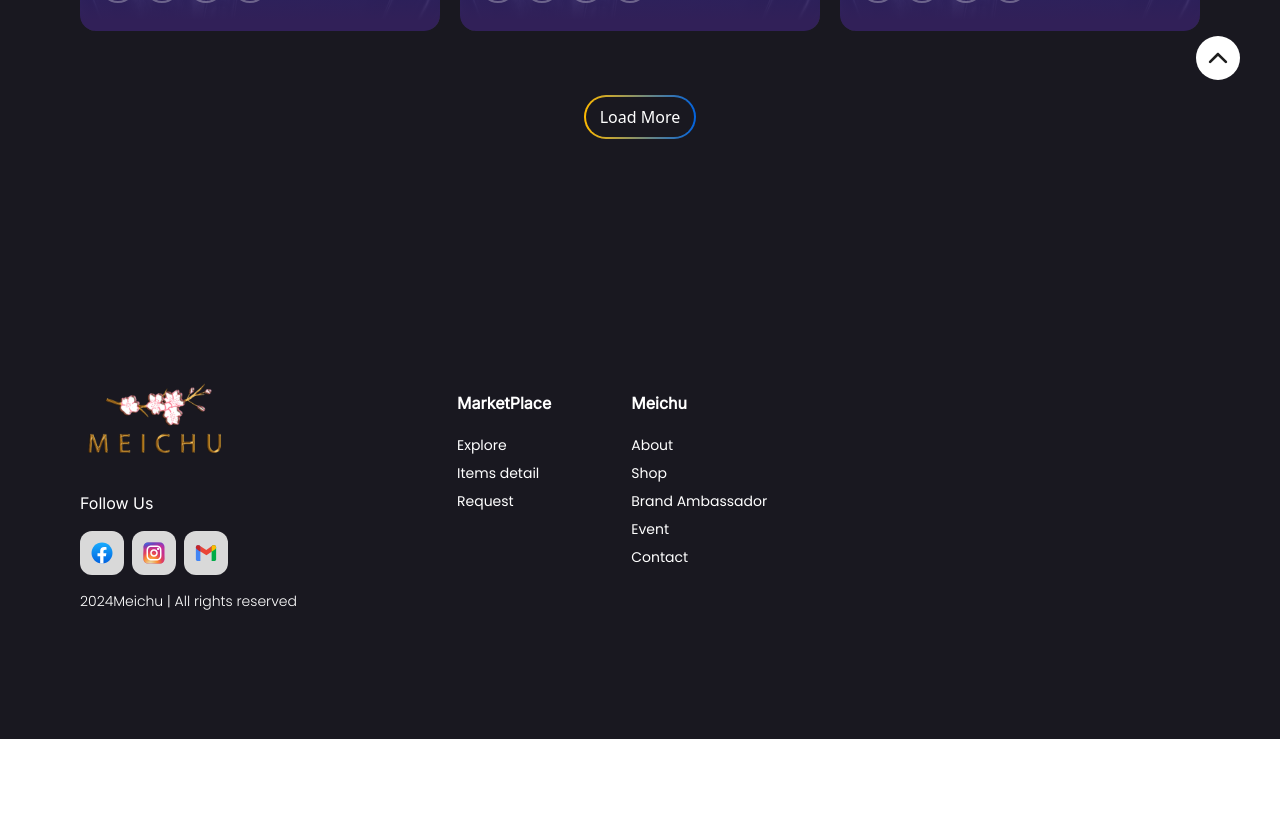
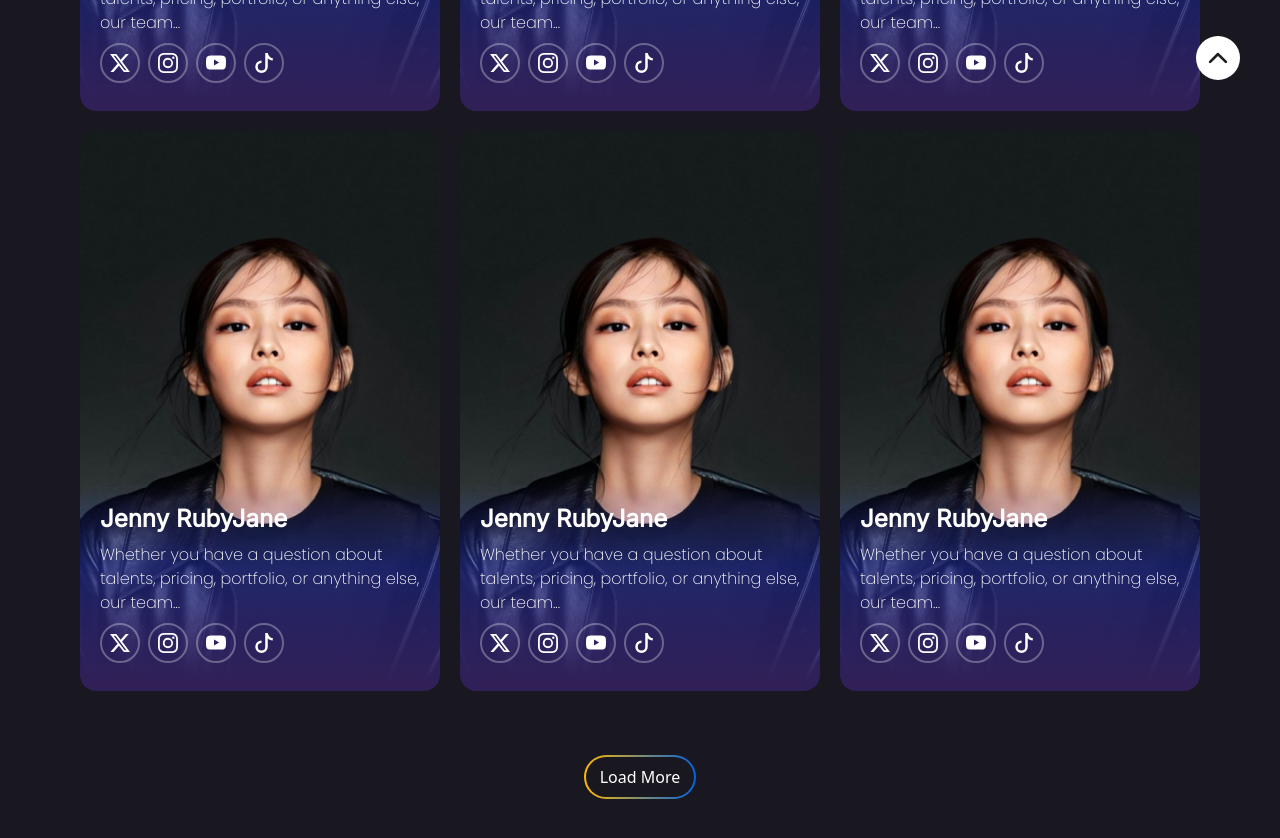
Before and after one commit to SeptianProject/meichu, a React (Vite) app: page /brand-ambassador in a window 1280 px wide. Shown: the part 800-1638 px from the top of the page. Before the commit the page ends 1539 px from the top, so only its background shows below. Built offline with nearby package versions, Linux system fonts and the light colour scheme.

Commit message:
Done: Responsive All  Device

```diff
--- a/src/assets/assets.tsx
+++ b/src/assets/assets.tsx
@@ -137,7 +137,7 @@ export const navItems = [
 ]
 
 export const brandAmbassadorItems = [
-     BaPerson, BaPerson, BaPerson,
+     BaPerson, BaPerson, BaPerson, BaPerson, BaPerson, BaPerson
 ]
 
 export const categories = [
--- a/src/components/elements/SingleBadgeSosmed.tsx
+++ b/src/components/elements/SingleBadgeSosmed.tsx
@@ -7,10 +7,10 @@ interface SingleBadgeSosmedProps {
 
 const SingleBadgeSosmed: FC<SingleBadgeSosmedProps> = ({ icon: Icon }) => {
      return (
-          <button className="border-2 border-light border-opacity-30 rounded-full size-9
+          <button className="border-2 border-light border-opacity-30 rounded-full size-9 xl:size-10
           flex items-center justify-center hover:bg-light hover:bg-opacity-25
           transition-colors duration-300">
-               <Icon className="text-light w-full size-4" />
+               <Icon className="text-light w-full size-4 xl:size-5" />
           </button>
      );
 }
--- a/src/components/fragments/brand/CardGradientBA.tsx
+++ b/src/components/fragments/brand/CardGradientBA.tsx
@@ -14,15 +14,15 @@ interface CardGradientBAProps {
 const CardGradientBA: FC<CardGradientBAProps> = ({ key, image, title, desc }) => {
      return (
           <div key={key}
-               className="h-[30rem] bg-center bg-cover rounded-2xl
-                                   relative overflow-hidden"
+               className="h-[30rem] bg-center bg-cover rounded-2xl relative overflow-hidden
+               lg:h-[25rem] xl:h-[35rem]"
                style={{ backgroundImage: `url(${image})` }}>
                {/* Typograph & badge */}
                <div className="absolute bottom-7 z-10 left-5 flex flex-col gap-y-2">
-                    <h1 className="font-semibold text-xl text-light">
+                    <h1 className="font-semibold lg:text-lg xl:text-2xl text-light">
                          {title}
                     </h1>
-                    <p className="text-sm font-extralight text-light">
+                    <p className="lg:text-xs xl:text-base font-extralight text-light">
                          {desc}
                     </p>
                     {/* Badge sosmed */}
--- a/src/components/fragments/brand/LinearGradient.tsx
+++ b/src/components/fragments/brand/LinearGradient.tsx
@@ -1,8 +1,8 @@
 const LinearGradient = () => {
      return (
           <div className="absolute h-52 w-full bottom-0 rounded-t-2xl
-                                   bg-gradient-to-t from-[#312058] via-[#3848E9]/40
-                                   to-transparent via-60% from-[5%]"/>
+          bg-gradient-to-t from-[#312058] via-[#3848E9]/40
+          to-transparent via-60% from-[5%]"/>
      )
 }
 
--- a/src/components/fragments/event/CardEvent.tsx
+++ b/src/components/fragments/event/CardEvent.tsx
@@ -8,7 +8,7 @@ const CardEvent = () => {
           <div className="w-full h-80 border border-[#302F35] rounded-2xl p-4 space-y-2
           dark:border-transparent dark:bg-[#302F35]">
                <div>
-                    <img className="w-full h-36 sm:h-40 object-cover rounded-xl"
+                    <img className="w-full h-[145px] sm:h-40 md:h-36 object-cover rounded-xl"
                          src={bestSellerImages[1]} alt="" />
                </div>
                <div className="flex flex-col gap-y-3">
--- a/src/components/layouts/brand/MainContentBA.tsx
+++ b/src/components/layouts/brand/MainContentBA.tsx
@@ -3,7 +3,7 @@ import CardGradientBA from "../../fragments/brand/CardGradientBA"
 
 const MainContentBA = () => {
      return (
-          <div className="w-full grid grid-cols-1 lg:grid-cols-3 gap-5">
+          <div className="w-full grid grid-cols-1 md:grid-cols-2 lg:grid-cols-3 gap-5">
                {brandAmbassadorItems.map((item, index) => (
                     <CardGradientBA key={index} image={item} title="Jenny RubyJane"
                          desc="Whether you have a question about talents, pricing, portfolio, or anything else, our team..." />
--- a/src/components/layouts/event/MainContentEvent.tsx
+++ b/src/components/layouts/event/MainContentEvent.tsx
@@ -4,7 +4,7 @@ import CardEvent from "../../fragments/event/CardEvent"
 const MainContentEvent = () => {
      return (
           <div className="flex flex-col items-center gap-y-20">
-               <div className="grid grid-cols-1 lg:grid-cols-2 gap-5 lg:gap-y-7">
+               <div className="grid grid-cols-1 md:grid-cols-2 gap-5 lg:gap-y-7">
                     <CardEvent />
                     <CardEvent />
                     <CardEvent />
```
